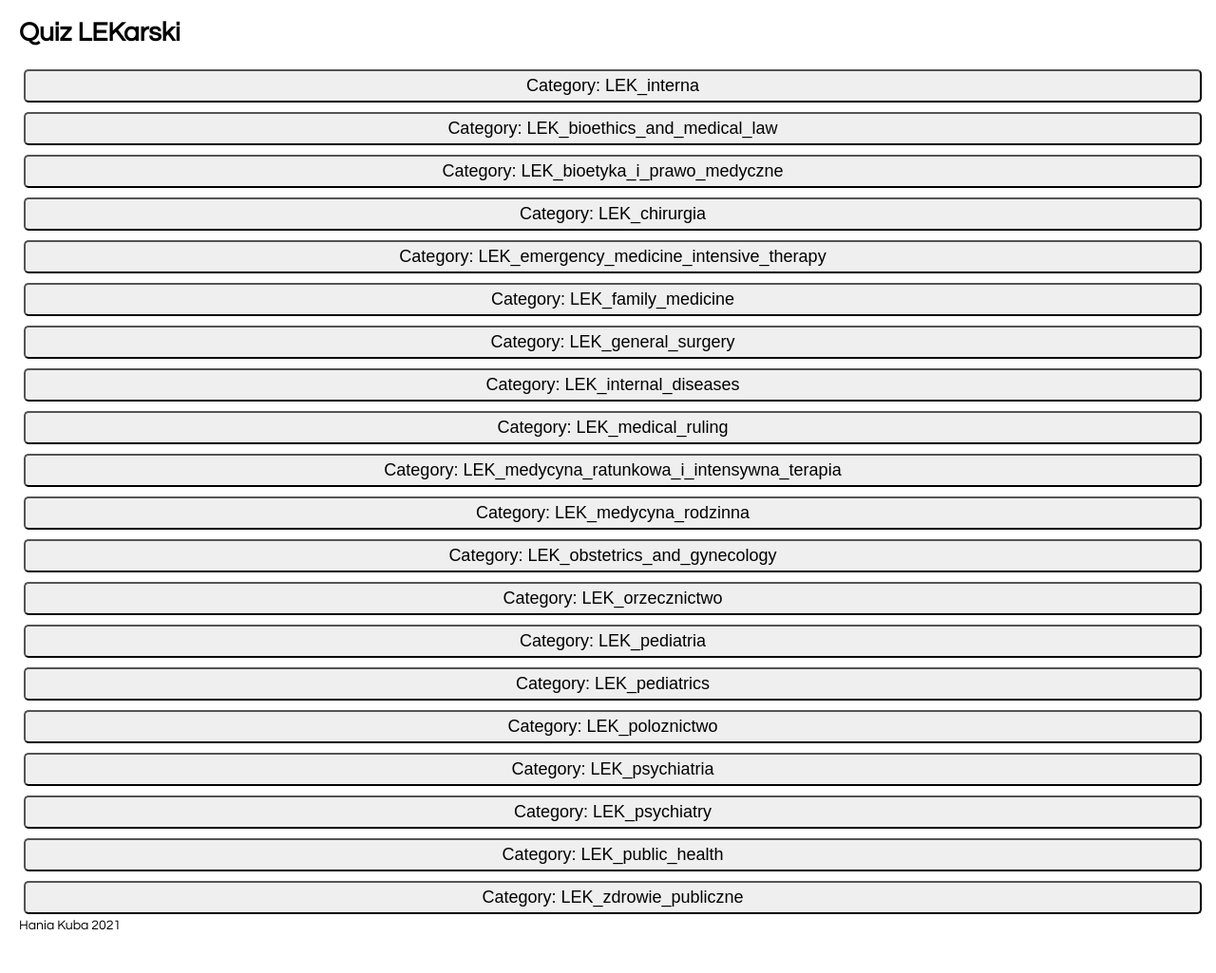
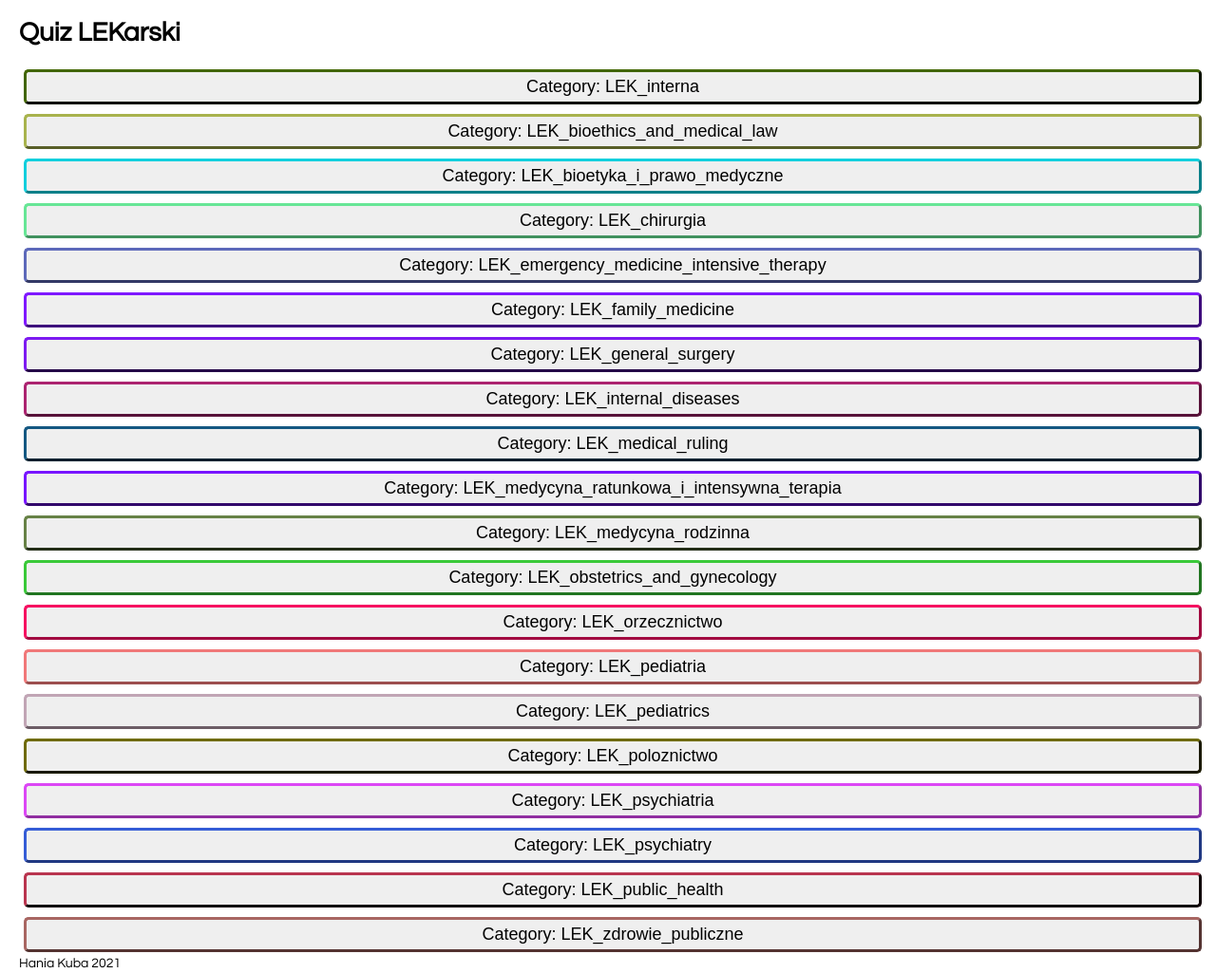
Before and after one commit to pierewoj/quiz, a React app: page / in a window 1280 px wide. Shown: the whole page at 95% size. Before the commit the page ends 1002 px from the top, so only its background shows below. Built offline with nearby package versions, Linux system fonts and the light colour scheme.

Commit message:
Add colors

```diff
--- a/src/index.css
+++ b/src/index.css
@@ -54,6 +54,7 @@ button {
     padding: 5px;
     margin: 5px;
     border-radius: 5px;
+    border-width: 3px;
 }
 
 .categoryBtn {
--- a/src/index.js
+++ b/src/index.js
@@ -199,8 +199,11 @@ class Game extends React.Component {
 
     render() {
         let possible_tags = [...new Set(question_bank.flatMap(q => q.tags))]
-        let buttons = possible_tags.map(tag =>
-          <div><button onClick={() => this.select_tag(tag)} class="categoryBtn">Category: {tag}</button></div>)
+        let buttons = possible_tags.map(tag => {
+            return <div><button onClick={() => this.select_tag(tag)}
+                class="categoryBtn"
+                style={{borderColor: this.stringToColour(tag)}}>Category: {tag}</button></div>
+        })
         let board = <div>
              <h1>Category: {this.state.tag} </h1>
              <Board tag={this.state.tag}/>
@@ -239,6 +242,19 @@ class Game extends React.Component {
             isSelected: false
         })
     }
+
+    stringToColour(str) {
+        var hash = 0;
+        for (var i = 0; i < str.length; i++) {
+          hash = str.charCodeAt(i) + ((hash << 5) - hash);
+        }
+        var colour = '#';
+        for (var j = 0; j < 3; j++) {
+          var value = (hash >> (j * 8)) & 0xFF;
+          colour += ('00' + value.toString(16)).substr(-2);
+        }
+        return colour;
+      }
 }
 
 function isCorrectlyAnswered(question) {
```
